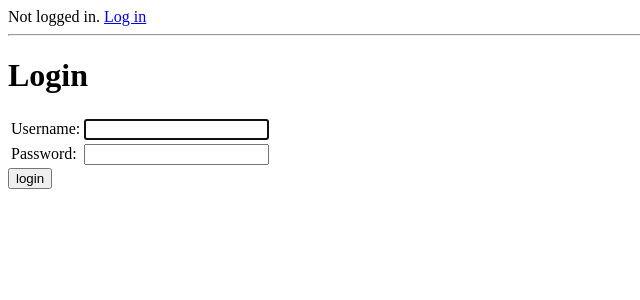
After one commit to ArielHorwitz/fudge, a Django app: page /account/login/ in a window 1280 px wide. The commit adds this page. Shown: the top 300 px of the page, without its empty margins (0-640 px from the left). Run offline with Django 4.2, Linux system fonts and the light colour scheme.

Commit message:
User authentication

```diff
--- a/fudge/files/views.py
+++ b/fudge/files/views.py
@@ -1,4 +1,5 @@
 import magic
+from django.contrib.auth.decorators import login_required
 from django.shortcuts import render, get_object_or_404
 from django.http import HttpResponse, HttpResponseRedirect
 
@@ -6,18 +7,21 @@ from .models import UserFile
 from .forms import UploadFileForm
 
 
+@login_required
 def index(request):
     all_files = list(UserFile.objects.all())
     context = dict(files=all_files)
     return render(request, "files/index.html", context)
 
 
+@login_required
 def details(request, file_id):
     file = get_object_or_404(UserFile, pk=file_id)
     context = dict(file=file)
     return render(request, "files/details.html", context)
 
 
+@login_required
 def download(request, file_id):
     userfile = UserFile.objects.get(pk=file_id)
     file_buffer = open(userfile.file.path, "rb").read()
@@ -28,6 +32,7 @@ def download(request, file_id):
     return HttpResponse(file_buffer, headers=headers)
 
 
+@login_required
 def upload(request):
     if request.method == "POST":
         form = UploadFileForm(request.POST, request.FILES)
@@ -41,6 +46,7 @@ def upload(request):
     return render(request, "files/upload.html", {"form": form})
 
 
+@login_required
 def delete(request, file_id):
     UserFile.objects.get(pk=file_id).delete()
     return HttpResponseRedirect("/")
--- a/fudge/fudge/settings.py
+++ b/fudge/fudge/settings.py
@@ -100,6 +100,10 @@ AUTH_PASSWORD_VALIDATORS = [
     },
 ]
 
+LOGIN_URL = '/account/login'
+LOGIN_REDIRECT_URL = '/'
+LOGOUT_REDIRECT_URL = LOGIN_URL
+
 
 # Internationalization
 # https://docs.djangoproject.com/en/4.2/topics/i18n/
--- a/fudge/fudge/templates/base.html
+++ b/fudge/fudge/templates/base.html
@@ -1,11 +1,23 @@
 <!DOCTYPE html>
 <html lang="en">
 <head>
-  <title>{% block title %}Fudge Server{% endblock title %} - Fudge Server</title>
+  <title>
+  {% block title %}Fudge Server{% endblock title %} - Fudge Server
+  </title>
   {% block css %}{% endblock css %}
 </head>
 
 <body>
-{% block header %}<h1>No header.</h1>{% endblock header %}
-{% block content %}No content.{% endblock content %}
+
+{% if request.user.is_authenticated %}
+    Logged in as {{ request.user }}. <a href="/account/logout" %}>Log out</a>
+{% else %}
+    Not logged in. <a href="/account/login">Log in</a>
+{% endif %}
+<hr>
+
+{% block header %}{% endblock header %}
+
+{% block content %}{% endblock content %}
+
 </body>
--- /dev/null
+++ b/fudge/fudge/templates/registration/login.html
@@ -0,0 +1,43 @@
+{% extends "base.html" %}
+
+{% block title %}
+Login
+{% endblock title %}
+
+{% block header %}
+<h1>Login</h1>
+{% endblock header %}
+
+{% block content %}
+
+{% if form.errors %}
+<p>Your username and password didn't match. Please try again.</p>
+{% endif %}
+
+{% if next %}
+    {% if user.is_authenticated %}
+    <p>Your account doesn't have access to this page. To proceed,
+    please login with an account that has access.</p>
+    {% else %}
+    <p>Please login to see this page.</p>
+    {% endif %}
+{% endif %}
+
+<form method="post" action="{% url 'login' %}">
+{% csrf_token %}
+<table>
+<tr>
+    <td>{{ form.username.label_tag }}</td>
+    <td>{{ form.username }}</td>
+</tr>
+<tr>
+    <td>{{ form.password.label_tag }}</td>
+    <td>{{ form.password }}</td>
+</tr>
+</table>
+
+<input type="submit" value="login">
+<input type="hidden" name="next" value="{{ next }}">
+</form>
+
+{% endblock %}
--- a/fudge/fudge/urls.py
+++ b/fudge/fudge/urls.py
@@ -3,5 +3,6 @@ from django.urls import path, include
 
 urlpatterns = [
     path("", include("files.urls")),
+    path("account/", include("django.contrib.auth.urls")),
     path('admin/', admin.site.urls),
 ]
```
